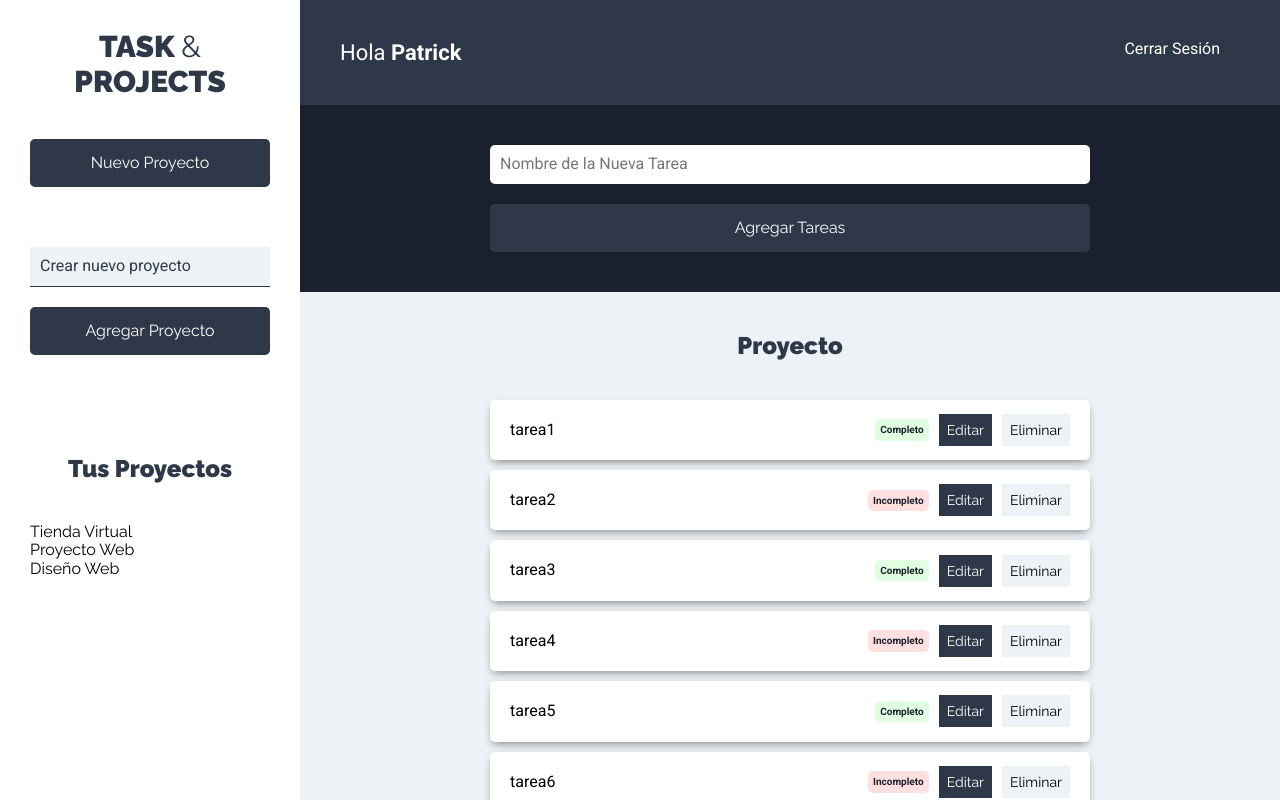
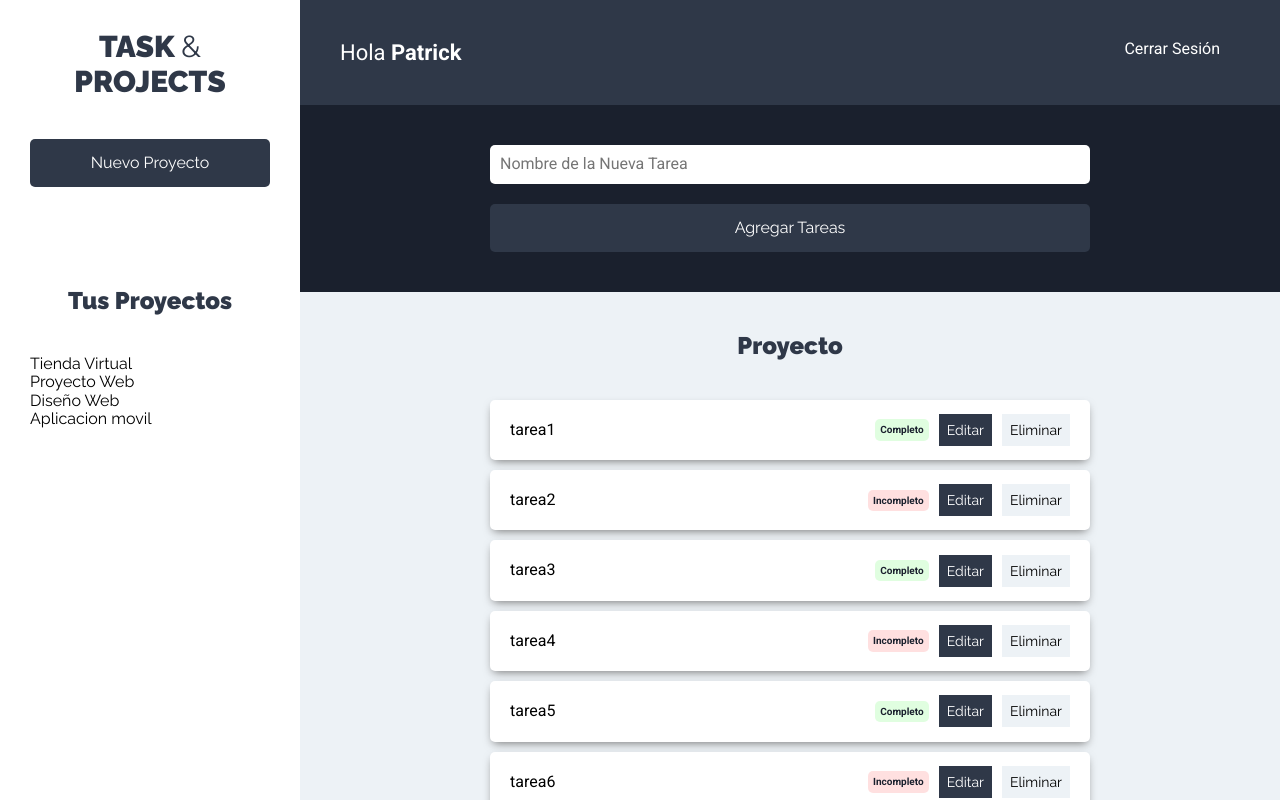
Before and after one commit to systems-apatrick/adminProyectTask_frontEnd, a React (Create React App) app: page /proyectos in a window 1280 px wide. Shown: the top 800 px of the page. Built offline with nearby package versions, Linux system fonts and the light colour scheme.

Commit message:
creacion de listado de proyecto y context para la creacion de nuevo proryecto

```diff
--- a/package.json
+++ b/package.json
@@ -35,5 +35,8 @@
       "last 1 firefox version",
       "last 1 safari version"
     ]
+  },
+  "devDependencies": {
+    "uuid": "^8.3.2"
   }
 }
--- a/src/App.js
+++ b/src/App.js
@@ -2,9 +2,11 @@ import { BrowserRouter as Router, Switch, Route } from "react-router-dom";
 import Login from "./components/auth/Login";
 import NuevaCuenta from "./components/auth/NuevaCuenta";
 import Proyectos from "./components/proyectos/Proyectos";
+import ProyectoState from "./contex/proyectos/proyectoState";
 
 function App() {
   return (
+    <ProyectoState>
       <Router>
         <Switch>
           <Route exact path="/" component={Login} />
@@ -12,6 +14,7 @@ function App() {
           <Route exact path="/proyectos" component={Proyectos} />
         </Switch>
       </Router>
+    </ProyectoState>
   );
 }
 
--- a/src/components/proyectos/ListadoProyectos.js
+++ b/src/components/proyectos/ListadoProyectos.js
@@ -1,16 +1,24 @@
+import { useContext, useEffect } from "react";
+import proyectoContext from "../../contex/proyectos/proyectoContext";
 import Proyecto from "./Proyecto";
 
 const ListadoProyectos = () => {
-  const proyectos = [
-    { nombre: "Tienda Virtual" },
-    { nombre: "Proyecto Web" },
-    { nombre: "Diseño Web" },
-  ];
+  // extraer proyecto de state inicial
+  const proyectosContext = useContext(proyectoContext);
+  const { proyectos, obtenerProyectos } = proyectosContext;
+
+  // obtener proyectos cuando  carga los componentes
+  useEffect(() => {
+    obtenerProyectos();
+  }, []);
+
+  // revisar si proyecto tiene contenido
+  if (proyectos.length === 0) return null;
 
   return (
     <ul className="listado-proyecto">
       {proyectos.map((proyecto) => (
-        <Proyecto proyecto={proyecto} />
+        <Proyecto key={proyecto.id} proyecto={proyecto} />
       ))}
     </ul>
   );
--- a/src/components/proyectos/NuevoProyecto.js
+++ b/src/components/proyectos/NuevoProyecto.js
@@ -1,11 +1,16 @@
-import { useState } from "react";
+import { useContext, useState } from "react";
+import proyectoContext from "../../contex/proyectos/proyectoContext";
 
 const NuevoProyecto = () => {
+  // obtener el state de formulario
+  const proyectosContext = useContext(proyectoContext);
+  const { formulario, mostrarFormulario, agregarProyecto } = proyectosContext;
+
   const [proyecto, guardarProyecto] = useState({
     nombre: "",
   });
+  const { nombre } = proyecto;
 
-  const { nombre } = proyecto;
   const onChangeProyecto = (e) => {
     guardarProyecto({
       ...proyecto,
@@ -18,16 +23,31 @@ const NuevoProyecto = () => {
     e.preventDefault();
 
     //   validar el proyecto
+    if (nombre === "") return;
 
     //   agregar el state
+    agregarProyecto(proyecto);
 
     //   reiniciar el form
+    guardarProyecto({
+      nombre: "",
+    });
+  };
+
+  // Mostrar formulario
+  const onClickFormulario = () => {
+    mostrarFormulario();
   };
   return (
     <>
-      <button type="button" className="btn btn-block btn-primario">
+      <button
+        type="button"
+        className="btn btn-block btn-primario"
+        onClick={onClickFormulario}
+      >
         Nuevo Proyecto
       </button>
+      {formulario ? (
         <form className="formulario-nuevo-proyecto" onSubmit={onSubmitProyecto}>
           <input
             type="text"
@@ -43,6 +63,7 @@ const NuevoProyecto = () => {
             value="Agregar Proyecto"
           />
         </form>
+      ) : null}
     </>
   );
 };
--- a/src/contex/proyectos/proyectoContext.js
+++ b/src/contex/proyectos/proyectoContext.js
@@ -0,0 +1,5 @@
+import { createContext } from "react";
+
+const proyectoContext = createContext();
+
+export default proyectoContext;
--- /dev/null
+++ b/src/contex/proyectos/proyectoReducer.js
@@ -0,0 +1,30 @@
+import {
+  AGREGAR_PROYECTO,
+  FORMULARIO_PROYECTO,
+  OBTENER_PROYECTOS,
+} from "../../types";
+
+const proyectoReducer = (state, action) => {
+  switch (action.type) {
+    case FORMULARIO_PROYECTO:
+      return {
+        ...state,
+        formulario: true,
+      };
+    case OBTENER_PROYECTOS:
+      return {
+        ...state,
+        proyectos: action.payload,
+      };
+    case AGREGAR_PROYECTO:
+      return {
+        ...state,
+        proyectos: [...state.proyectos, action.payload],
+        formulario: false,
+      };
+    default:
+      return state;
+  }
+};
+
+export default proyectoReducer;
--- /dev/null
+++ b/src/contex/proyectos/proyectoState.js
@@ -0,0 +1,79 @@
+import { useReducer } from "react";
+import { v4 as uuidv4 } from "uuid";
+
+import {
+  FORMULARIO_PROYECTO,
+  OBTENER_PROYECTOS,
+  AGREGAR_PROYECTO,
+  VALIDAR_FORMULARIO,
+} from "../../types";
+import proyectoContext from "./proyectoContext";
+import proyectoReducer from "./proyectoReducer";
+
+const ProyectoState = (props) => {
+  const proyectos = [
+    { id: 1, nombre: "Tienda Virtual" },
+    { id: 2, nombre: "Proyecto Web" },
+    { id: 3, nombre: "Diseño Web" },
+    { id: 4, nombre: "Aplicacion movil" },
+  ];
+  const initialState = {
+    proyectos: [],
+    formulario: false,
+    errorformulario: false,
+  };
+
+  // dispatch para ejecutar las acciones
+  const [state, dispatch] = useReducer(proyectoReducer, initialState);
+
+  // serie de funciones para el CRUD
+
+  const mostrarFormulario = () => {
+    dispatch({
+      type: FORMULARIO_PROYECTO,
+    });
+  };
+
+  // obtener los proyectos
+
+  const obtenerProyectos = () => {
+    dispatch({
+      type: OBTENER_PROYECTOS,
+      payload: proyectos,
+    });
+  };
+
+  // agregar nuevo proyecto
+  const agregarProyecto = (proyecto) => {
+    proyecto.id = uuidv4();
+    //   inserta proyecto en el state
+    dispatch({
+      type: AGREGAR_PROYECTO,
+      payload: proyecto,
+    });
+  };
+
+  // Validar el formulario por errores
+  const mostrarError = () => {
+    dispatch({
+      type: VALIDAR_FORMULARIO,
+    });
+  };
+
+  return (
+    <proyectoContext.Provider
+      value={{
+        proyectos: state.proyectos,
+        formulario: state.formulario,
+        errorformulario: state.errorformulario,
+        mostrarFormulario,
+        obtenerProyectos,
+        agregarProyecto,
+      }}
+    >
+      {props.children}
+    </proyectoContext.Provider>
+  );
+};
+
+export default ProyectoState;
--- a/src/types/index.js
+++ b/src/types/index.js
@@ -0,0 +1,4 @@
+export const FORMULARIO_PROYECTO = "FORMULARIO_PROYECTO";
+export const OBTENER_PROYECTOS = "OBTENER_PROYECTOS";
+export const AGREGAR_PROYECTO = "AGREGAR_PROYECTO";
+export const VALIDAR_FORMULARIO = "VALIDAR_FORMULARIO";
```
Also changed, not shown: 1 other file (tests, documents, lock files or other folders). Lines whose indentation alone changed are shown as unchanged.
